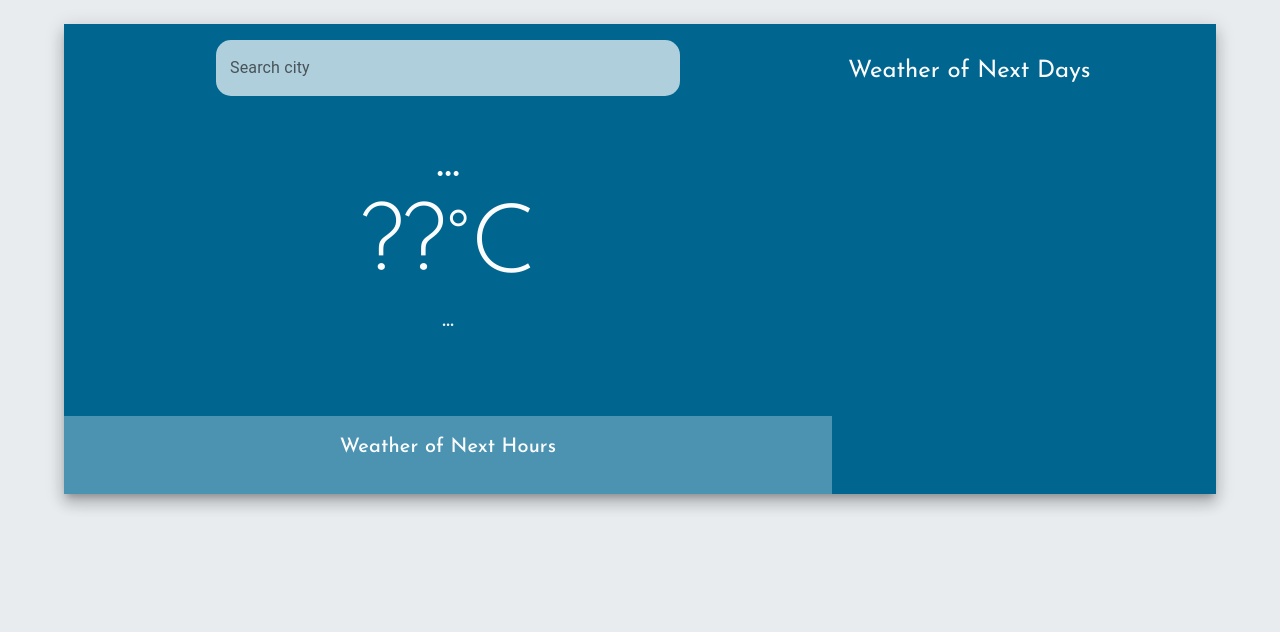
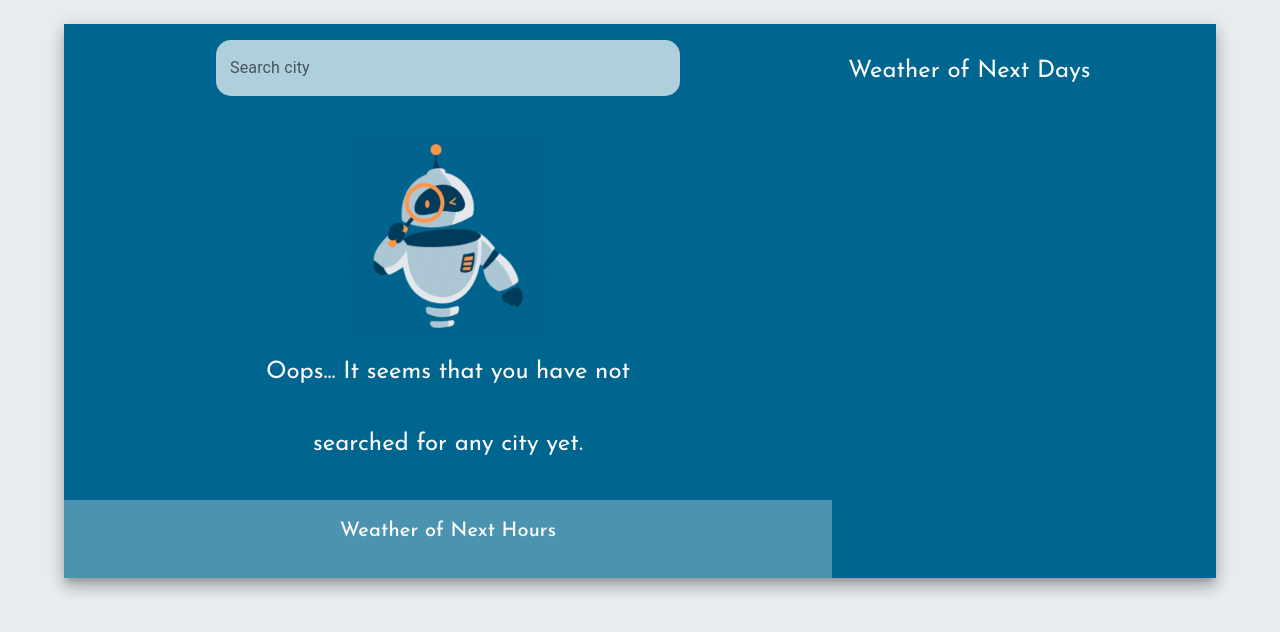
Before and after one commit to BFostek/FullstackTest, a Next.js app in the folder frontend/: page / in a window 1280 px wide. Shown: the top 632 px of the page. Built offline with nearby package versions, Linux system fonts and the light colour scheme.

Commit message:
change frontend layout

```diff
--- a/frontend/app/page.tsx
+++ b/frontend/app/page.tsx
@@ -2,10 +2,10 @@
 import React, { useCallback, useEffect, useState } from 'react';
 import { Container, Paper, Grid, Box, Typography, Card, Icon, TextField } from '@mui/material';
 import Autocomplete from '@mui/material/Autocomplete';
-import CloudIcon from '@mui/icons-material/Cloud';
 import { alpha } from '@mui/system';
 import _, { parseInt } from 'lodash';
-import WbSunnyIcon from '@mui/icons-material/WbSunny';
+import Image from 'next/image'
+
 interface ObjectLiteral {
   [key: string]: any;
 }
@@ -206,20 +206,29 @@ export default function Home() {
             </Grid>
             <Grid container justifyContent="center" sx={{ minHeight: "30vh", marginY: 5 }}>
               <Grid item>
+                {currentWeather ? (
                   <Box sx={{ display: "flex", color: "#fbfcfe", flexDirection: "column", alignItems: "center" }}>
                     <Typography variant="h3">
-                    {currentWeather ?
-                      currentWeather.city.name + ", " + currentWeather.city.country
-                      :
-                      "..."}
+                      {currentWeather.city.name + ", " + currentWeather.city.country}
                     </Typography>
                     <Typography variant="h1">
-                    {currentWeather ? parseInt(currentWeather.temperature) : "??"}°C
+                      {parseInt(currentWeather.temperature)}°C
                     </Typography>
                     <Typography variant="h5">
-                    {currentWeather ? currentWeather.weatherCondition.description : "..."}
+                      {currentWeather.weatherCondition.description}
                     </Typography>
                   </Box>
+                ) : (
+                  <Box sx={{ display: "flex", color: "#fbfcfe", flexDirection: "column", alignItems: "center" }}>
+                    <Image src="/search_bot.gif" alt="Oops..." width="200" height="200" />
+                    <Typography variant="h5" sx={{ margin: "20px" }}>
+                      Oops... It seems that you have not
+                    </Typography>
+                    <Typography variant="h5" sx={{ marginTop: "20px" }}>
+                      searched for any city yet.
+                    </Typography>
+                  </Box>
+                )}
               </Grid>
             </Grid>
             <Grid container sx={{
```
Also changed, not shown: frontend/public/search_bot.gif (added). Lines whose indentation alone changed are shown as unchanged.
